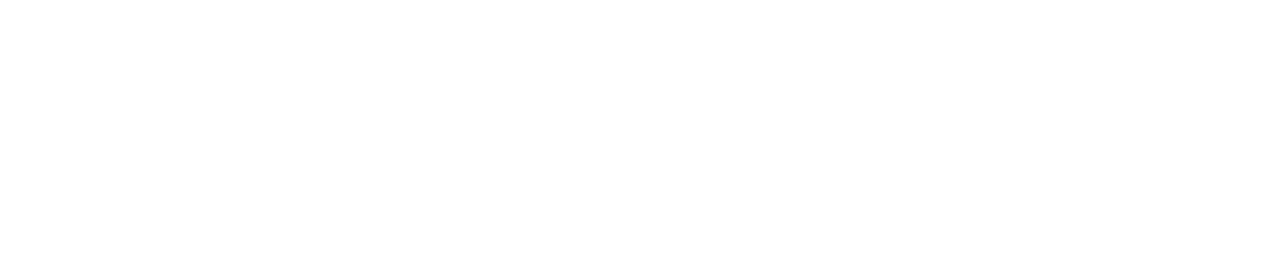
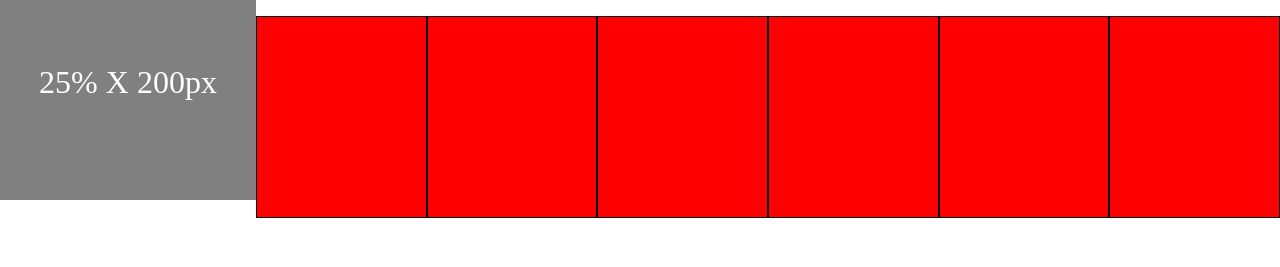
Before and after one commit to nyatindopatrick/Smashing-Magazine-Design, a plain HTML site: page index.html in a window 1280 px wide. Drawn offline with Linux system fonts and the light colour scheme.

Commit message:
styled the navigation bar

```diff
--- a/index.html
+++ b/index.html
@@ -9,9 +9,12 @@
     </head>
     <body>
         <nav class="navbar">
-            <a class="navbar-brand" href="#"></a>
-            <ul>
-                <li></li>
+            <a class="navbar-brand" href="#">
+
+               <span class="navbar-brand-span"> 25% X 200px</span>
+            </a>
+            <ul class="navbar-ul">
+                <li ></li>
                 <li></li>
                 <li></li>
                 <li></li>
--- a/style.css
+++ b/style.css
@@ -1,5 +1,39 @@
-* {
-  margin: 0px;
-  padding: 0px;
+body{
+  margin: 0;
+  padding: 0;
   box-sizing: border-box;
 }
+.navbar{
+    display: flex;
+    width: 100%;
+}
+
+.navbar-ul{
+    display: grid;
+    grid-template-columns: repeat(6, 1fr);
+    width: 100%;
+}
+.navbar-ul li{
+    height: 200px;
+    background-color: red;
+    border: 1px solid;
+}
+
+.navbar-brand {
+	width: 25%;
+    height: 200px;
+    background-color: grey;
+    color: white;
+    text-decoration: none;
+    font-size: 2rem;
+}
+.navbar-brand-span {
+	margin-top: 25%;
+	height: 100%;
+	display: block;
+	text-align: center;
+}
+ul{
+    list-style: none;
+    padding: 0;
+}
```
